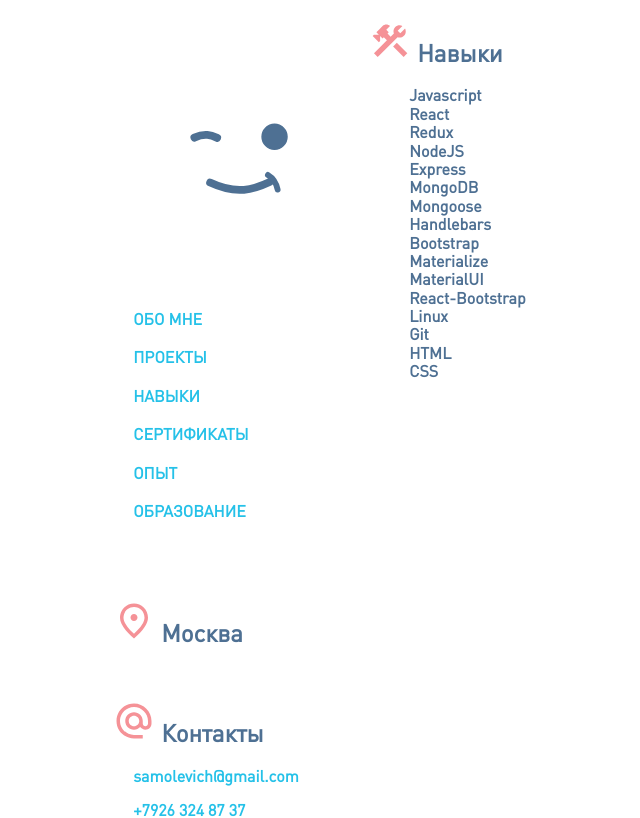
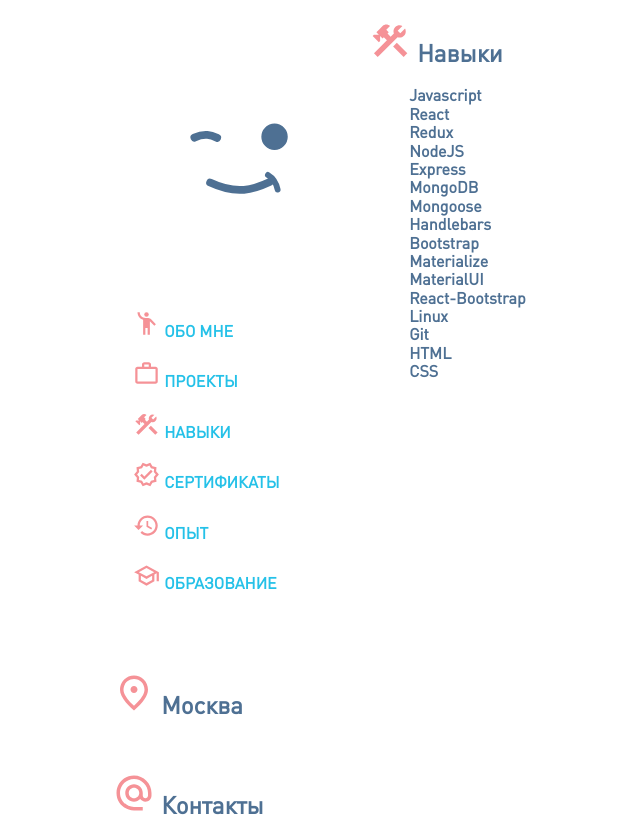
Before and after one commit to samolevich/cv, a React (Create React App) app: page /skills in a window 1280 px wide. Shown: the top 818 px of the page, without its empty margins (130-770 px from the left). Built offline with nearby package versions, Linux system fonts and the light colour scheme; no server answers.

Commit message:
add images into navbar

```diff
--- a/src/App.module.css
+++ b/src/App.module.css
@@ -7,7 +7,7 @@
   --light-blue: #25C1E8;
   --dark-blue: #4E7093;
   --gray-blue: #668097;
-  --light-yellow: #FFC858;
+  --light-yellow: #ffdb94;
   --pastel-pink: #F59297;
   font-family: Din, 'Times New Roman', Times, serif;
   color: var(--dark-blue);
@@ -29,6 +29,7 @@
 .bar {
   display: grid;
   grid-template-rows: 250px 3fr 100px minmax(200px, 300px);
+  /* background-color: var(--light-yellow); */
   /* align-self: end; */
 }
 
--- a/src/components/Navbar/index.jsx
+++ b/src/components/Navbar/index.jsx
@@ -6,22 +6,34 @@
   return (
     <nav>
       <li className={style.list}>
-        <NavLink to='/about'>Обо мне</NavLink>
+        <NavLink to='/about'>
+          <img className={style.logo} src='img/about.svg' alt='about' /> Обо мне
+        </NavLink>
       </li>
       <li className={style.list}>
-        <NavLink to='/projects'>Проекты</NavLink>
+        <NavLink to='/projects'>
+          <img className={style.logo} src='img/projects.svg' alt='projects' /> Проекты
+        </NavLink>
       </li>
       <li className={style.list}>
-        <NavLink to='/skills'>Навыки</NavLink>
+        <NavLink to='/skills'>
+          <img className={style.logo} src='img/skills.svg' alt='skills' /> Навыки
+        </NavLink>
       </li>
       <li className={style.list}>
-        <NavLink to='/certificates'>Сертификаты</NavLink>
+        <NavLink to='/certificates'>
+          <img className={style.logo} src='img/certificate.svg' alt='certificate' /> Сертификаты
+        </NavLink>
       </li>
       <li className={style.list}>
-        <NavLink to='/expirience'>Опыт</NavLink>
+        <NavLink to='/expirience'>
+          <img className={style.logo} src='img/expirience.svg' alt='expirience' /> Опыт
+        </NavLink>
       </li>
       <li className={style.list}>
-        <NavLink to='/education'>Образование</NavLink>
+        <NavLink to='/education'>
+          <img className={style.logo} src='img/education.svg' alt='education' /> Образование
+        </NavLink>
       </li>
     </nav>
   );
--- a/src/components/Navbar/index.module.css
+++ b/src/components/Navbar/index.module.css
@@ -11,3 +11,7 @@
   padding: 10px 20px;
   text-transform: uppercase;
 }
+
+.logo {
+  width: 27px;
+}
```
Also changed, not shown: src/components/About/index.jsx (+9 -0 lines).
